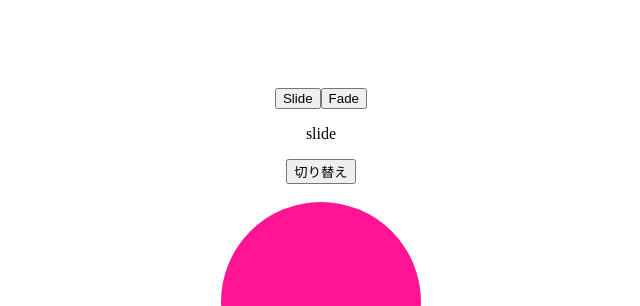
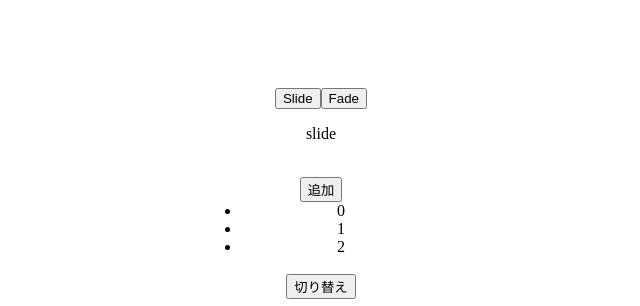
Before and after one commit to Yasunori-aloha/Vuejs-training, a Vue app in the folder vuejs-transition-animation-project/: page / in a window 1280 px wide. Shown: the top 306 px of the page, without its empty margins (319-959 px from the left). Built offline with nearby package versions, Linux system fonts and the light colour scheme.

Commit message:
'transition-group'の使用方法について

```diff
--- a/vuejs-transition-animation-project/src/App.vue
+++ b/vuejs-transition-animation-project/src/App.vue
@@ -3,6 +3,20 @@
     <button @click='myAnimation = "slide"'>Slide</button>
     <button @click='myAnimation = "fade"'>Fade</button>
     <p>{{ myAnimation }}</p>
+    <br>
+
+    <button @click='add'>追加</button>
+    <ul style='width: 200px; margin: auto;'>
+      <transition-group>
+        <li
+          v-for="(number, index) in numbers" :key='index'
+          @click='remove(index)'
+          style='cursor: pointer;'
+        >{{ number }}</li>
+      </transition-group>
+    </ul>
+
+    <br>
     <button @click='show = !show'>切り替え</button>
     <br><br>
 
@@ -70,15 +84,28 @@
   },
   data() {
     return {
+      numbers: [0, 1, 2],
+      nextNumber: 3,
       show: true,
       // 'transition'の'name属性'は'v-bindディレクティブ'を使用することで動的に変更させることができる。
       myAnimation: 'slide',
       myComponent: 'ComponentA'
     }
   },
-  // JavaScriptでのアニメーションの設定は、'methods'に記述する。
-  // 'done'は、CSSアニメーションを併用適用する場合は、あっても無くても構わない。
   methods: {
+    // ランダムで'numbers'配列のどれかの数値を返す。
+    randomIndex() {
+      return Math.floor(Math.random() * this.numbers.length);
+    },
+    add() {
+      this.numbers.splice(this.randomIndex(), 0, this.nextNumber);
+      this.nextNumber += 1;
+    },
+    remove(index) {
+      this.numbers.splice(index, 1);
+    },
+    // JavaScriptでのアニメーションの設定は、'methods'に記述する。
+    // 'done'は、CSSアニメーションを併用適用する場合は、あっても無くても構わない。
     // 現れる前
     beforeEnter(el) {
       el.style.transform = 'scale(0)';
```
